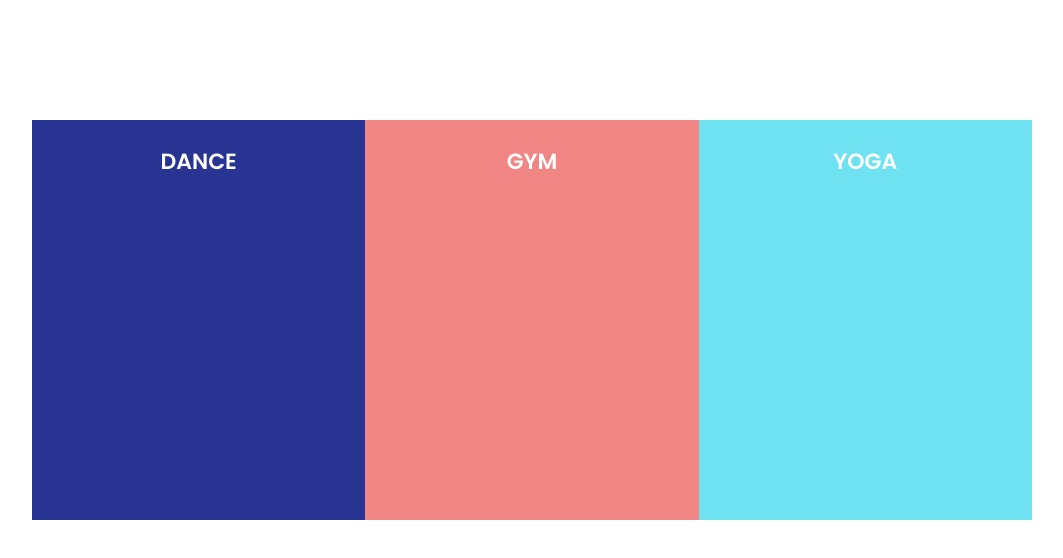
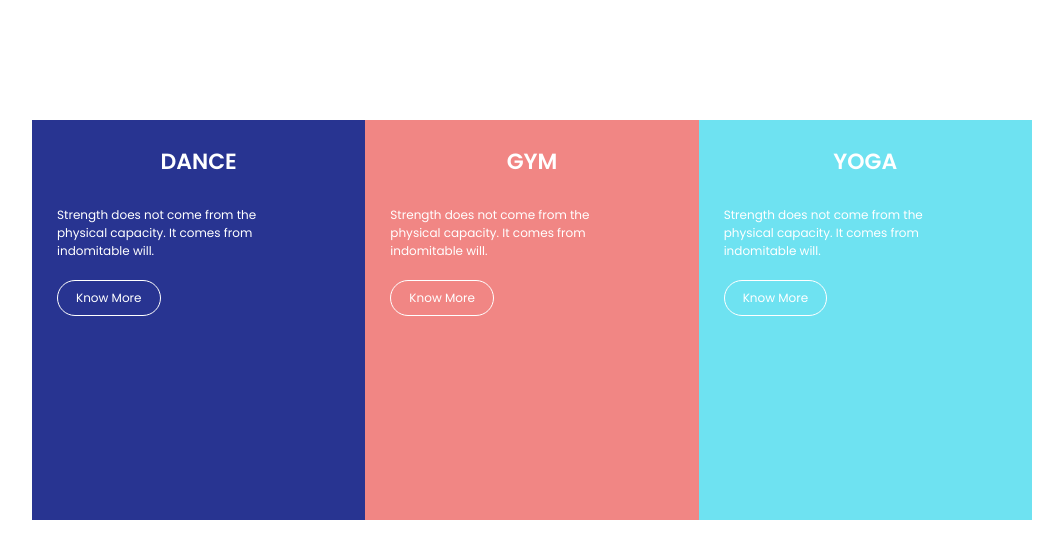
Before and after one commit to CJR85/flex-image-gallery, a plain HTML site: page index.html in a window 1280 px wide. Shown: the whole page, without its empty margins (108-1171 px from the left). Drawn offline with Linux system fonts and the light colour scheme.

Commit message:
Add and style container content.

```diff
--- a/index.html
+++ b/index.html
@@ -11,12 +11,33 @@
     <div class="container">
       <div class="col">
         <h2>DANCE</h2>
+        <div class="caption">
+          <p>
+            Strength does not come from the physical capacity. It comes from
+            indomitable will.
+          </p>
+          <button type="button">Know More</button>
+        </div>
       </div>
       <div class="col">
         <h2>GYM</h2>
+        <div class="caption">
+          <p>
+            Strength does not come from the physical capacity. It comes from
+            indomitable will.
+          </p>
+          <button type="button">Know More</button>
+        </div>
       </div>
       <div class="col">
         <h2>YOGA</h2>
+        <div class="caption">
+          <p>
+            Strength does not come from the physical capacity. It comes from
+            indomitable will.
+          </p>
+          <button type="button">Know More</button>
+        </div>
       </div>
     </div>
   </body>
--- a/style.css
+++ b/style.css
@@ -39,3 +39,21 @@ h2 {
   font-size: 22px;
   font-weight: 600;
 }
+
+.caption {
+  max-width: 230px;
+  font-size: 12px;
+  margin: 28px 0;
+}
+
+.caption button {
+  border: 1px solid #fff;
+  background: transparent;
+  outline: none;
+  padding: 8px 18px;
+  color: #fff;
+  border-radius: 30px;
+  margin-top: 20px;
+  cursor: pointer;
+  font-size: 12px;
+}
```
